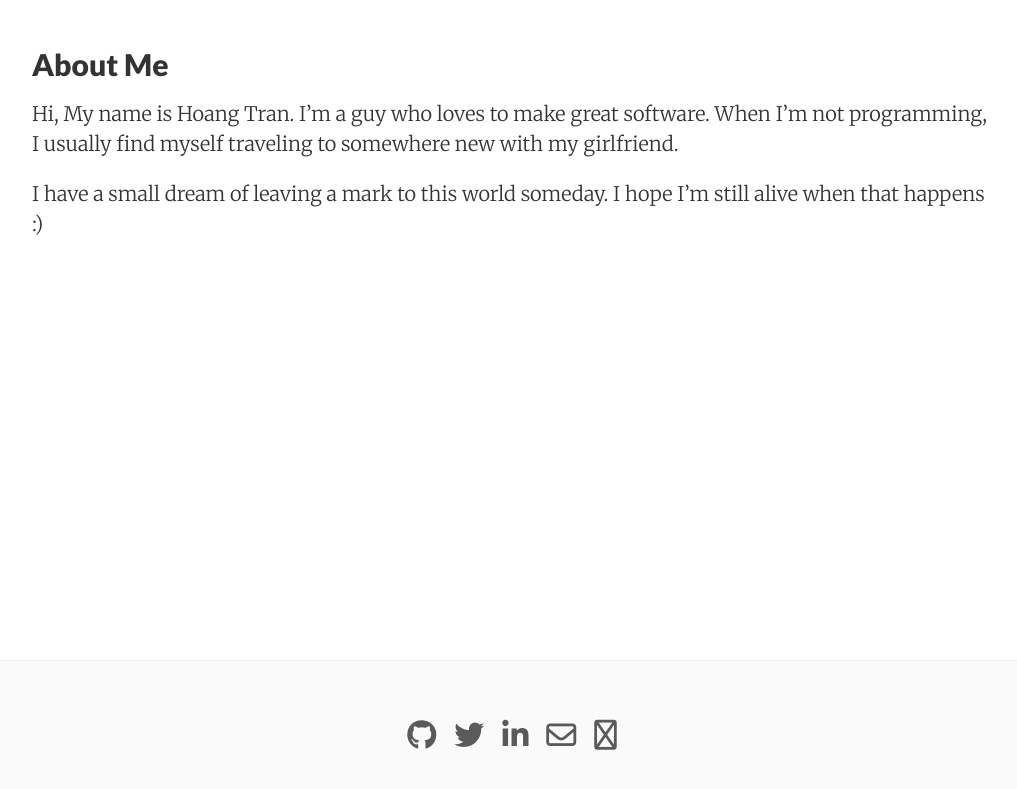
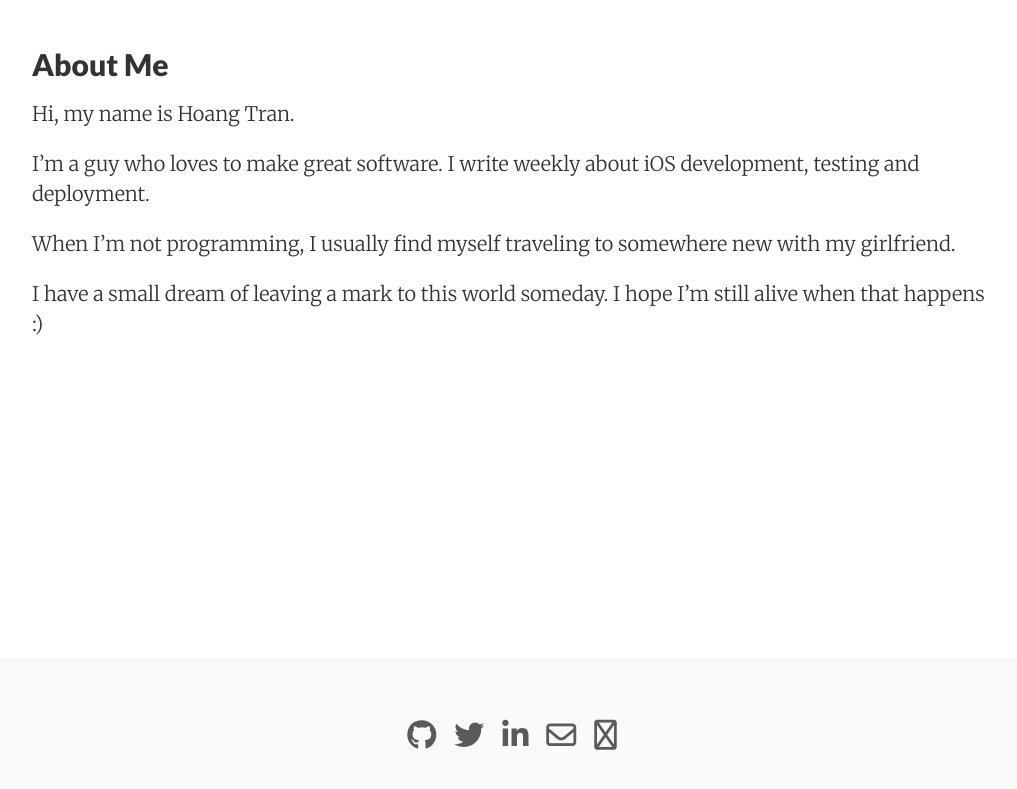
Before and after one commit to hoang-tran/hoang-tran.github.io, a Jekyll site: the page built from about.md, in a window 1280 px wide, cut to the strip 104-893 px from the top of the page. Shown: the whole strip, without its empty margins (128-1145 px from the left). Built offline with Jekyll 4.4.1, drawn with Linux system fonts in a browser that asks for light colours; nearby versions of some CDN libraries.

Commit message:
update about page

```diff
--- a/about.md
+++ b/about.md
@@ -5,6 +5,10 @@ permalink: /about/
 tags: about
 ---
 
-Hi, My name is Hoang Tran. I’m a guy who loves to make great software. When I’m not programming, I usually find myself traveling to somewhere new with my girlfriend.
+Hi, my name is Hoang Tran.
+
+I’m a guy who loves to make great software. I write weekly about iOS development, testing and deployment.
+
+When I’m not programming, I usually find myself traveling to somewhere new with my girlfriend.
 
 I have a small dream of leaving a mark to this world someday. I hope I’m still alive when that happens :)
```
